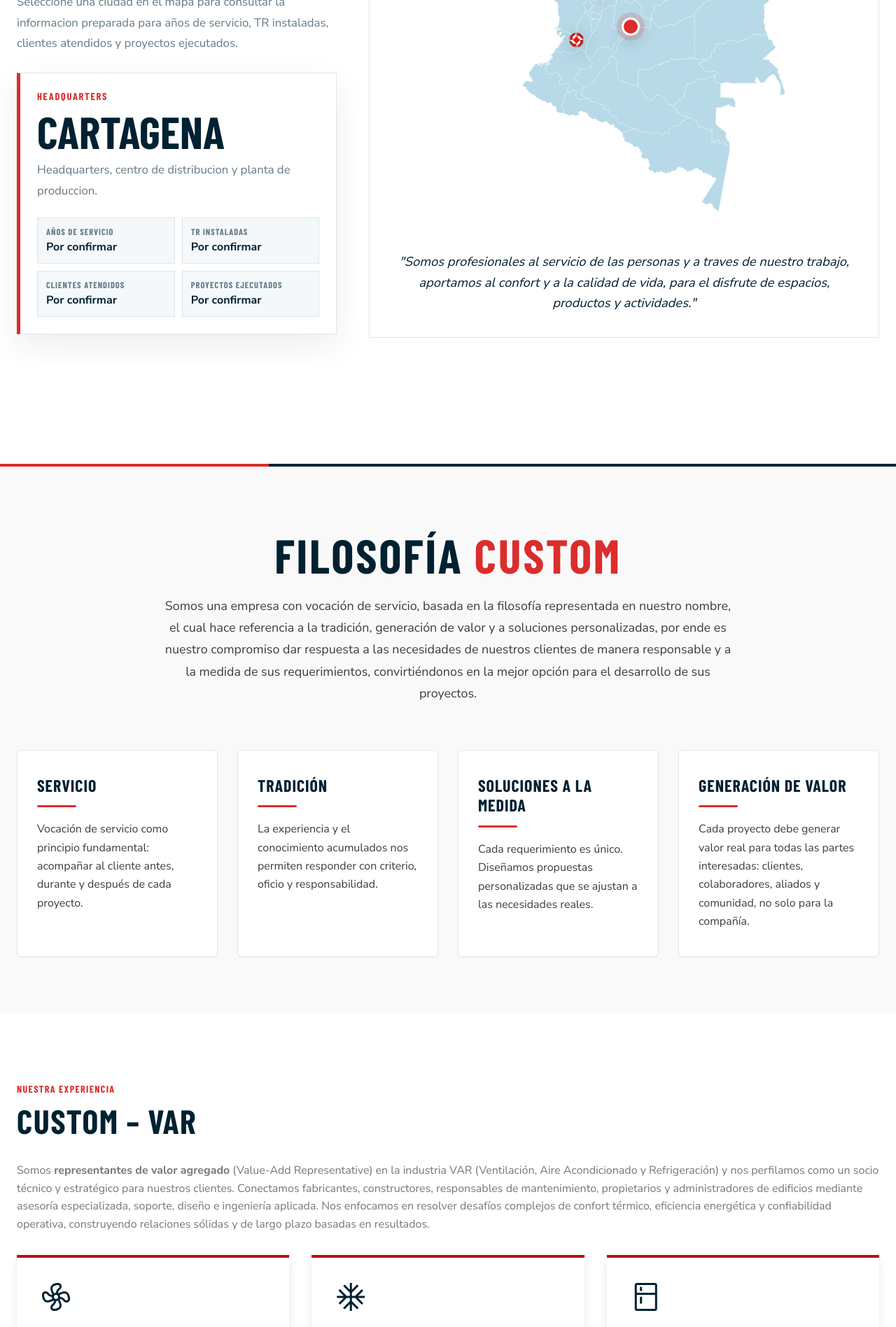
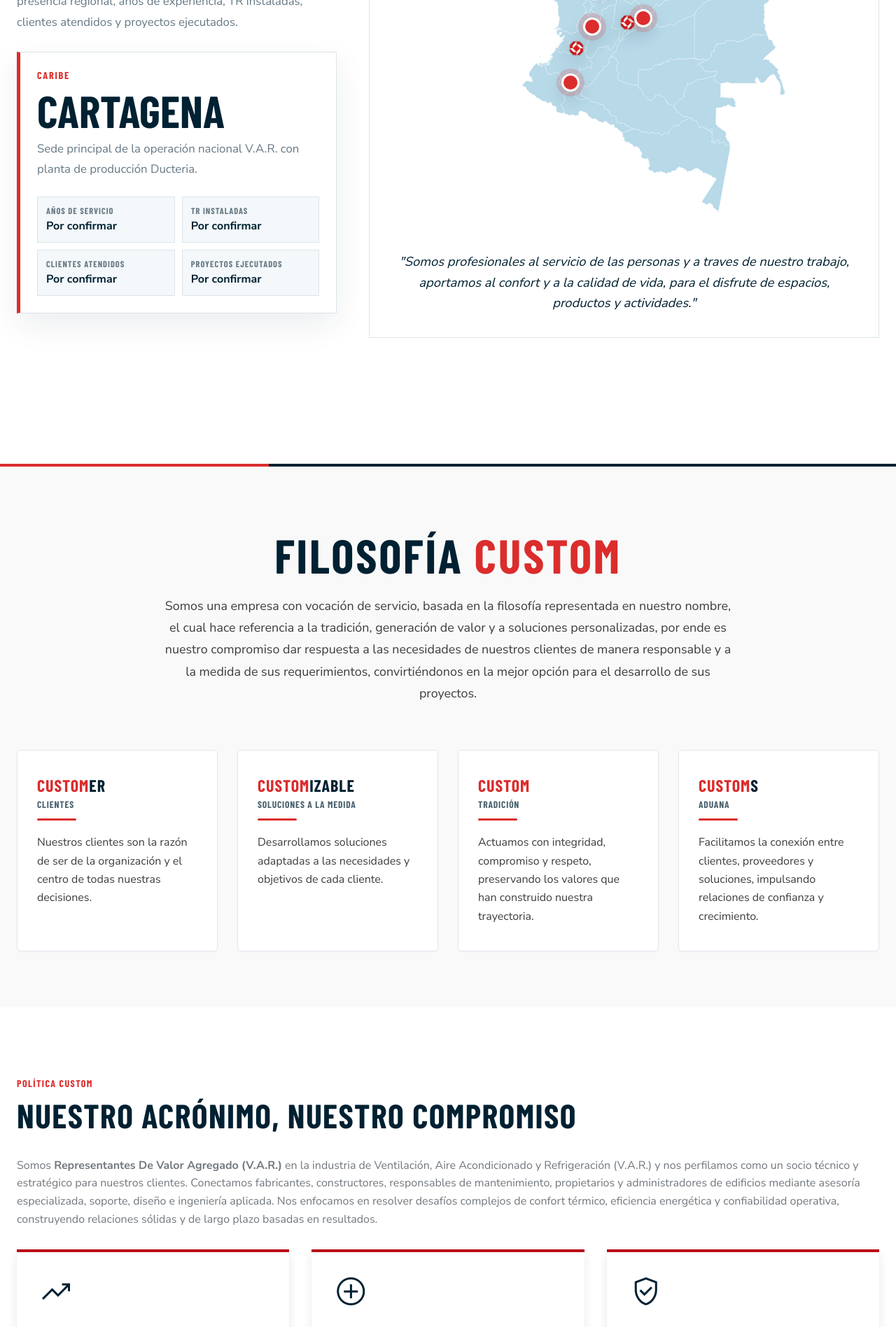
Before and after one commit to YayzxerProgramer/CUSTOM-VAR, a React (Vite) app: page / in a window 1280 px wide. Shown: the part 1360-3257 px from the top of the page at 70% size. Built offline with nearby package versions, Linux system fonts and the light colour scheme; a web font is replaced by a local one.

Commit message:
Haciendo Correciones, de parte administrativa

```diff
--- a/src/App.jsx
+++ b/src/App.jsx
@@ -7,7 +7,7 @@ import SolucionesPage from './pages/SolucionesPage.jsx';
 import TalentoPage from './pages/TalentoPage.jsx';
 import NoticiasPage from './pages/NoticiasPage.jsx';
 import IniciativasPage from './pages/IniciativasPage.jsx';
-import { Navigate, Route, Routes } from 'react-router-dom';
+import { Route, Routes } from 'react-router-dom';
 
 export default function App() {
   return (
--- a/src/components/Nosotros/Filosofia.jsx
+++ b/src/components/Nosotros/Filosofia.jsx
@@ -3,24 +3,28 @@ import '../../css/Nosotros/Filosofia.css';
 
 const VALORES = [
     {
-        titulo: 'Servicio',
+        titulo: 'CUSTOMER',
+        subtitulo: 'CLIENTES',
         descripcion:
-            'Vocación de servicio como principio fundamental: acompañar al cliente antes, durante y después de cada proyecto.',
+            'Nuestros clientes son la razón de ser de la organización y el centro de todas nuestras decisiones.',
     },
     {
-        titulo: 'Tradición',
+        titulo: 'CUSTOMIZABLE',
+        subtitulo: 'SOLUCIONES A LA MEDIDA',
         descripcion:
-            'La experiencia y el conocimiento acumulados nos permiten responder con criterio, oficio y responsabilidad.',
+            'Desarrollamos soluciones adaptadas a las necesidades y objetivos de cada cliente.',
     },
     {
-        titulo: 'Soluciones a la medida',
+        titulo: 'CUSTOM',
+        subtitulo: 'TRADICIÓN',
         descripcion:
-            'Cada requerimiento es único. Diseñamos propuestas personalizadas que se ajustan a las necesidades reales.',
+            'Actuamos con integridad, compromiso y respeto, preservando los valores que han construido nuestra trayectoria.',
     },
     {
-        titulo: 'Generación de Valor',
+        titulo: 'CUSTOMS',
+        subtitulo: 'ADUANA',
         descripcion:
-            'Cada proyecto debe generar valor real para todas las partes interesadas: clientes, colaboradores, aliados y comunidad, no solo para la compañía.',
+            'Facilitamos la conexión entre clientes, proveedores y soluciones, impulsando relaciones de confianza y crecimiento.',
     },
 ];
 
@@ -63,6 +67,9 @@ export default function Filosofia() {
                             <h3 className="tarjeta-valor__titulo">
                                 {resaltarCustom(valor.titulo)}
                             </h3>
+                            {valor.subtitulo && (
+                                <span className="tarjeta-valor__subtitulo">{valor.subtitulo}</span>
+                            )}
                             <span className="tarjeta-valor__linea" aria-hidden="true" />
                             <p className="tarjeta-valor__descripcion">
                                 {resaltarCustom(valor.descripcion)}
--- a/src/components/Nosotros/Nosotros.jsx
+++ b/src/components/Nosotros/Nosotros.jsx
@@ -7,34 +7,59 @@ const ciudades = [
     {
         id: "cartagena",
         ciudad: "Cartagena",
-        region: "Headquarters",
-        rol: "Headquarters, centro de distribucion y planta de produccion.",
+        region: "Caribe",
+        rol: "Sede principal de la operación nacional V.A.R. con planta de producción Ducteria.",
         anos: "Por confirmar",
         tr: "Por confirmar",
         clientes: "Por confirmar",
         proyectos: "Por confirmar",
         x: 44,
-        y: 25,
+        y: 22,
+        useLogo: true,
+    },
+    {
+        id: "bogota",
+        ciudad: "Bogotá",
+        region: "Centro",
+        rol: "Centro de distribución V.A.R. para el centro y norte del país con planta de producción Ducteria.",
+        anos: "Por confirmar",
+        tr: "Por confirmar",
+        clientes: "Por confirmar",
+        proyectos: "Por confirmar",
+        x: 51,
+        y: 51,
+        useLogo: true,
+    },
+    {
+        id: "cali",
+        ciudad: "Cali",
+        region: "Pacífico",
+        rol: "Centro de distribución para el suroccidente colombiano.",
+        anos: "Por confirmar",
+        tr: "Por confirmar",
+        clientes: "Por confirmar",
+        proyectos: "Por confirmar",
+        x: 39,
+        y: 57,
         useLogo: true,
     },
     {
         id: "barranquilla",
         ciudad: "Barranquilla",
         region: "Caribe",
-        rol: "Cobertura de servicio regional para proyectos y soporte tecnico.",
+        rol: "Sede Inhouse con servicios permanentes de HVAC y desarrollo de proyectos con entidades de servicios públicos e infraestructura energética.",
         anos: "Por confirmar",
         tr: "Por confirmar",
         clientes: "Por confirmar",
         proyectos: "Por confirmar",
         x: 47,
-        y: 20,
-        useLogo: true,
+        y: 17,
     },
     {
         id: "medellin",
-        ciudad: "Medellin",
+        ciudad: "Medellín",
         region: "Antioquia",
-        rol: "Servicio tecnico y proyectos VAR.",
+        rol: "Desarrollo de proyectos gubernamentales.",
         anos: "Por confirmar",
         tr: "Por confirmar",
         clientes: "Por confirmar",
@@ -43,29 +68,52 @@ const ciudades = [
         y: 40,
     },
     {
-        id: "bogota",
-        ciudad: "Bogota",
-        region: "Centro",
-        rol: "Planta de produccion y servicio central.",
+        id: "quindio",
+        ciudad: "Quindío",
+        region: "Eje Cafetero",
+        rol: "Ejecución de proyectos en institucionales y gubernamentales.",
         anos: "Por confirmar",
         tr: "Por confirmar",
         clientes: "Por confirmar",
         proyectos: "Por confirmar",
-        x: 51,
+        x: 42,
         y: 51,
     },
     {
-        id: "cali",
-        ciudad: "Cali",
-        region: "Pacifico",
-        rol: "Centro de distribucion y planta de produccion.",
+        id: "cundinamarca",
+        ciudad: "Cundinamarca",
+        region: "Centro",
+        rol: "Participación en proyectos empresariales, farmacéuticos e institucionales.",
         anos: "Por confirmar",
         tr: "Por confirmar",
         clientes: "Por confirmar",
         proyectos: "Por confirmar",
-        x: 39,
-        y: 55,
-        useLogo: true,
+        x: 54,
+        y: 49,
+    },
+    {
+        id: "turbo",
+        ciudad: "Turbo",
+        region: "Antioquia",
+        rol: "Implementación de proyectos para infraestructura marítima estratégica.",
+        anos: "Por confirmar",
+        tr: "Por confirmar",
+        clientes: "Por confirmar",
+        proyectos: "Por confirmar",
+        x: 36,
+        y: 32,
+    },
+    {
+        id: "popayan",
+        ciudad: "Popayán",
+        region: "Cauca",
+        rol: "Ejecución de proyectos para infraestructura aeroportuaria.",
+        anos: "Por confirmar",
+        tr: "Por confirmar",
+        clientes: "Por confirmar",
+        proyectos: "Por confirmar",
+        x: 37,
+        y: 64,
     },
 ];
 
@@ -117,11 +165,10 @@ export default function Nosotros() {
                 <section className="map-section" aria-label="Presencia nacional">
                     <div className="map-section__copy">
                         <span className="section-label">Presencia Nacional</span>
-                        <h3>Operacion en las principales ciudades de Colombia.</h3>
+                        <h3>COBERTURA Y EXPERIENCIA EN TODO COLOMBIA</h3>
                         <p>
-                            Seleccione una ciudad en el mapa para consultar la informacion
-                            preparada para años de servicio, TR instaladas, clientes atendidos
-                            y proyectos ejecutados.
+                            Seleccione una ubicación en el mapa para conocer nuestra presencia regional,
+                            años de experiencia, TR instaladas, clientes atendidos y proyectos ejecutados.
                         </p>
 
                         <div className="city-detail">
--- a/src/components/Nosotros/Servcios.jsx
+++ b/src/components/Nosotros/Servcios.jsx
@@ -14,51 +14,55 @@ export default function Servicios() {
                     {/* Cabecera de la sección */}
                     <div className="cabecera-servicios">
                         <div>
-                            <span className="subtitulo-seccion">Nuestra Experiencia</span>
-                            <h2 className="titulo-seccion">CUSTOM – VAR</h2>
+                            <span className="subtitulo-seccion">POLÍTICA CUSTOM</span>
+                            <h2 className="titulo-seccion">NUESTRO ACRÓNIMO, NUESTRO COMPROMISO</h2>
                         </div>
                     </div>
 
                     <p className="texto-descripcion">
-                        Somos <strong>representantes de valor agregado</strong> (Value-Add Representative)
-                        en la industria VAR (Ventilación, Aire Acondicionado y Refrigeración) y nos
-                        perfilamos como un socio técnico y estratégico para nuestros clientes.
-                        Conectamos fabricantes, constructores, responsables de mantenimiento,
-                        propietarios y administradores de edificios mediante asesoría especializada,
-                        soporte, diseño e ingeniería aplicada.
-                        Nos enfocamos en resolver desafíos complejos de confort térmico, eficiencia
-                        energética y confiabilidad operativa, construyendo relaciones sólidas y de
-                        largo plazo basadas en resultados.
+                        Somos <strong>Representantes De Valor Agregado (V.A.R.)</strong> en la industria de Ventilación,
+                        Aire Acondicionado y Refrigeración (V.A.R.) y nos perfilamos como un socio técnico y estratégico
+                        para nuestros clientes. Conectamos fabricantes, constructores, responsables de mantenimiento,
+                        propietarios y administradores de edificios mediante asesoría especializada, soporte, diseño
+                        e ingeniería aplicada. Nos enfocamos en resolver desafíos complejos de confort térmico, eficiencia
+                        energética y confiabilidad operativa, construyendo relaciones sólidas y de largo plazo basadas en resultados.
                     </p>
-                    {/* Rejilla de Tarjetas */}
+
+                    {/* Rejilla de Tarjetas V.A.R. */}
                     <div className="rejilla-servicios">
-                        {/* Tarjeta 1 */}
+                        {/* Tarjeta 1 - V */}
                         <div className="tarjeta-servicio">
-                            <span className="material-symbols-outlined icono-servicio">mode_fan</span>
-                            <h3 className="titulo-tarjeta">Ventilación</h3>
-                            <p className="texto-tarjeta">Diseño e implementación de sistemas de inyección y extracción mecánica para procesos industriales pesados.</p>
+                            <span className="material-symbols-outlined icono-servicio">trending_up</span>
+                            <h3 className="titulo-tarjeta">VALOR</h3>
+                            <p className="texto-tarjeta">
+                                Generamos valor a través de soluciones que mejoran la eficiencia, el confort y el desempeño de cada proyecto. Nuestro compromiso es ofrecer productos de calidad y marcas líderes que contribuyan al bienestar de las personas y a la optimización de los espacios.
+                            </p>
                             <Link to={ENLACE_NUESTRAS_SOLUCIONES} className="enlace-tarjeta grupo-enlace">
                                 Explorar solución
                                 <span className="material-symbols-outlined flecha-enlace">arrow_forward</span>
                             </Link>
                         </div>
 
-                        {/* Tarjeta 2 */}
+                        {/* Tarjeta 2 - A */}
                         <div className="tarjeta-servicio">
-                            <span className="material-symbols-outlined icono-servicio">ac_unit</span>
-                            <h3 className="titulo-tarjeta">Aire Acondicionado</h3>
-                            <p className="texto-tarjeta">Climatización de precisión y confort con tecnología VRF y chillers de alta eficiencia energética.</p>
+                            <span className="material-symbols-outlined icono-servicio">add_circle</span>
+                            <h3 className="titulo-tarjeta">AGREGADO</h3>
+                            <p className="texto-tarjeta">
+                                Aportamos valor agregado mediante disponibilidad de inventario, soporte técnico especializado, logística eficiente y un acompañamiento comercial cercano. Más que suministrar productos, brindamos soluciones que facilitan la toma de decisiones y optimizan la inversión de nuestros clientes.
+                            </p>
                             <Link to={ENLACE_NUESTRAS_SOLUCIONES} className="enlace-tarjeta grupo-enlace">
                                 Explorar solución
                                 <span className="material-symbols-outlined flecha-enlace">arrow_forward</span>
                             </Link>
                         </div>
 
-                        {/* Tarjeta 3 */}
+                        {/* Tarjeta 3 - R */}
                         <div className="tarjeta-servicio">
-                            <span className="material-symbols-outlined icono-servicio">kitchen</span>
-                            <h3 className="titulo-tarjeta">Refrigeración</h3>
-                            <p className="texto-tarjeta">Sistemas de cadena de frío y cuartos fríos para la industria alimentaria y farmacéutica.</p>
+                            <span className="material-symbols-outlined icono-servicio">verified_user</span>
+                            <h3 className="titulo-tarjeta">REPRESENTANTES</h3>
+                            <p className="texto-tarjeta">
+                                Somos representantes y distribuidores autorizados de marcas líderes del sector HVAC, garantizando productos originales, respaldo del fabricante, garantía oficial y acceso a soluciones confiables para aplicaciones residenciales, comerciales e industriales.
+                            </p>
                             <Link to={ENLACE_NUESTRAS_SOLUCIONES} className="enlace-tarjeta grupo-enlace">
                                 Explorar solución
                                 <span className="material-symbols-outlined flecha-enlace">arrow_forward</span>
--- a/src/css/CarruselAcordeon.css
+++ b/src/css/CarruselAcordeon.css
@@ -414,23 +414,21 @@
         pointer-events: auto;
     }
 
-    /* En móvil nunca se muestran la descripcion larga ni el boton */
-    .carrusel-acordeon__panel--expandido .industria-panel__desc,
-    .carrusel-acordeon__panel--expandido .industria-panel__btn {
-        display: none;
+    /* En móvil se oculta el trío/grid de nombre VAR + descripción VAR para reducir espacio */
+    .industria-panel__trio,
+    .industria-panel__grid {
+        display: none !important;
     }
 
-    .industria-panel__desc {
+    .carrusel-acordeon__panel--expandido .industria-panel__desc {
+        display: block !important;
         font-size: 13px;
-        line-height: 1.6;
+        line-height: 1.5;
         margin: 0 0 14px;
     }
 
-    /* Grid de 3 columnas se mantiene, con tipografía más legible */
-    .industria-panel__grid {
-        grid-template-columns: repeat(3, 1fr);
-        gap: 10px;
-        margin-bottom: 16px;
+    .carrusel-acordeon__panel--expandido .industria-panel__btn {
+        display: inline-block !important;
     }
 
     .industria-panel__col-titulo {
--- a/src/css/Nosotros/Filosofia.css
+++ b/src/css/Nosotros/Filosofia.css
@@ -105,8 +105,20 @@
     font-weight: 700;
     letter-spacing: 0.04em;
     line-height: 1.2;
-    margin: 0 0 14px;
+    margin: 0 0 4px;
     text-transform: uppercase;
+}
+
+.tarjeta-valor__subtitulo {
+    display: block;
+    color: var(--color-primario, #002132);
+    font-family: var(--fuente-titulos, sans-serif);
+    font-size: 0.85rem;
+    font-weight: 700;
+    letter-spacing: 0.06em;
+    text-transform: uppercase;
+    opacity: 0.7;
+    margin-bottom: 12px;
 }
 
 .tarjeta-valor__linea {
--- a/src/data/soluciones.js
+++ b/src/data/soluciones.js
@@ -46,7 +46,7 @@ export const categoriasIndustria = [
     { id: 'educativo', titulo: 'Educativo', subtitulo: 'Aire acondicionado', ruta: 'https://images.unsplash.com/photo-1523050854058-8df90110c9f1?q=80&w=1200&auto=format&fit=crop', descripcion: 'Garantizamos ambientes de aprendizaje con temperatura y calidad de aire óptimas para la concentración y el bienestar de estudiantes y docentes. Desde aulas hasta laboratorios, diseñamos soluciones que cumplen normativas de ventilación y eficiencia energética.' },
     { id: 'restaurantes', titulo: 'Restaurantes', subtitulo: 'Refrigeracion', ruta: 'https://images.unsplash.com/photo-1555396273-367ea4eb4db5?q=80&w=1200&auto=format&fit=crop', descripcion: 'Mantenemos cocinas seguras con extracción eficiente de humos y grasas, y garantizamos el confort térmico en salas de comensales. Aseguramos también la cadena de frío en cámaras y equipos de refrigeración para preservar la calidad de sus alimentos.' },
     { id: 'datos', titulo: 'Centros de Datos', subtitulo: 'Ventilacion', ruta: 'https://images.unsplash.com/photo-1558494949-ef010cbdcc31?q=80&w=1200&auto=format&fit=crop', descripcion: 'Protegemos sus activos digitales con sistemas de enfriamiento de precisión que mantienen temperaturas y humedades estrictamente controladas. Diseñamos soluciones redundantes para centros de datos que garantizan disponibilidad continua y eficiencia energética medible.' },
-    { id: 'var', titulo: 'VAR', subtitulo: 'Aire acondicionado', ruta: 'https://images.unsplash.com/photo-1517048676732-d65bc937f952?q=80&w=1200&auto=format&fit=crop', descripcion: 'Ofrecemos consultoría integral en Ventilación, Aire Acondicionado y Refrigeración para proyectos que requieren visión técnica y estratégica. Acompañamos desde la ingeniería conceptual hasta la puesta en marcha y el mantenimiento de largo plazo.' },
+    { id: 'laboratorios', titulo: 'Laboratorios y Farmacéuticas', subtitulo: 'Condiciones controladas', ruta: 'https://images.unsplash.com/photo-1532187863486-abf9dbad1b69?q=80&w=1200&auto=format&fit=crop', descripcion: '¿Sus procesos requieren condiciones ambientales controladas para garantizar la calidad de sus productos? Implementamos soluciones de climatización y ventilación que mantienen ambientes estables, confiables y adecuados para procesos de alta exigencia.' },
     { id: 'oficinas', titulo: 'Oficinas y Edificios', subtitulo: 'Refrigeracion', ruta: 'https://images.unsplash.com/photo-1486406146926-c627a92ad1ab?q=80&w=1200', descripcion: 'Optimizamos el confort térmico y la calidad del aire en oficinas y edificios corporativos para elevar la productividad y reducir el consumo energético. Integramos sistemas BMS para el control inteligente de la climatización por zonas.' },
     { id: 'hospitales', titulo: 'Hospitales', subtitulo: 'Ventilacion', ruta: 'https://images.unsplash.com/photo-1519494026892-80bbd2d6fd0d?q=80&w=1200&auto=format&fit=crop', descripcion: 'Diseñamos sistemas de ventilación y climatización que cumplen las normas más exigentes de calidad de aire para entornos hospitalarios y quirúrgicos. Garantizamos presiones diferenciales, filtración HEPA y control térmico preciso en áreas críticas.' },
     { id: 'hoteles', titulo: 'Hoteles', subtitulo: 'Aire acondicionado', ruta: 'https://images.unsplash.com/photo-1566073771259-6a8506099945?q=80&w=1200&auto=format&fit=crop', descripcion: 'Creamos experiencias de confort personalizadas para huéspedes mediante sistemas de climatización silenciosos y eficientes en cada habitación y área común. Reducimos el consumo energético del hotel con estrategias de control inteligente y mantenimiento proactivo.' },
@@ -123,7 +123,7 @@ export const industriasFormulario = [
     'Educativo',
     'Restaurantes',
     'Centros de Datos',
-    'VAR',
+    'Laboratorios y Farmacéuticas',
     'Oficinas y Edificios',
     'Hospitales',
     'Hoteles',
```
